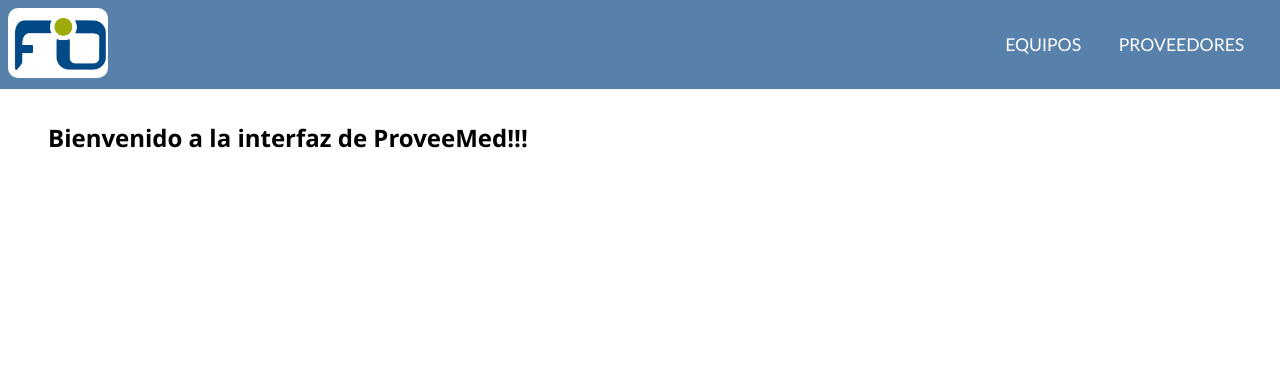
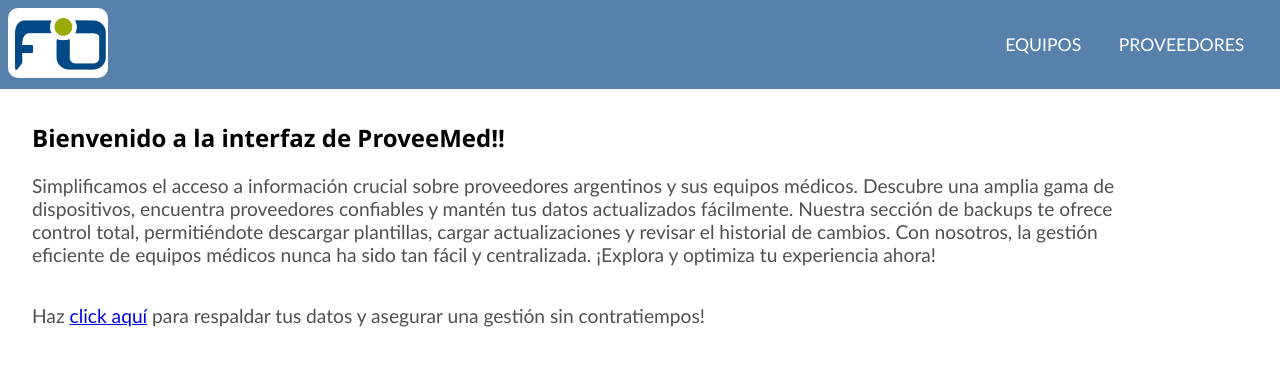
Before and after one commit to Lauty128/ProveeMed-client, a React (Vite) app: page / in a window 1280 px wide. Shown: the top 366 px of the page. Built offline with nearby package versions, Linux system fonts and the light colour scheme; no server answers.

Commit message:
presentation text for the home page added

```diff
--- a/src/pages/Home.tsx
+++ b/src/pages/Home.tsx
@@ -1,8 +1,29 @@
+import { Link } from "react-router-dom";
+
+
 export default function Home(){
 
     return (
-        <h2 style={{ marginLeft:'2em' }}>
-            Bienvenido a la interfaz de <b>ProveeMed</b>!!!
-        </h2>
+        <div style={{ marginLeft:'2em' }}>
+            <h2>
+                Bienvenido a la interfaz de <b>ProveeMed</b>!!
+            </h2>
+
+            <p style={{color:'#505050', fontSize:'1.2em', maxWidth:'1100px'}}>
+            Simplificamos el acceso a información crucial sobre proveedores argentinos y
+            sus equipos médicos. Descubre una amplia gama de dispositivos, encuentra
+            proveedores confiables y mantén tus datos actualizados fácilmente.
+            Nuestra sección de backups te ofrece control total, permitiéndote descargar
+            plantillas, cargar actualizaciones y revisar el historial de cambios. Con nosotros,
+            la gestión eficiente de equipos médicos nunca ha sido tan fácil y centralizada.
+            ¡Explora y optimiza tu experiencia ahora!
+            </p>
+
+            <p style={{ marginTop:'2em', color:'#505050', fontSize:'1.2em', maxWidth:'1100px' }}>
+                Haz {' '}
+                <Link to={'/backups'}>click aquí</Link>
+                {' '}para respaldar tus datos y asegurar una gestión sin contratiempos!
+            </p>
+        </div>
     )
 }
```
